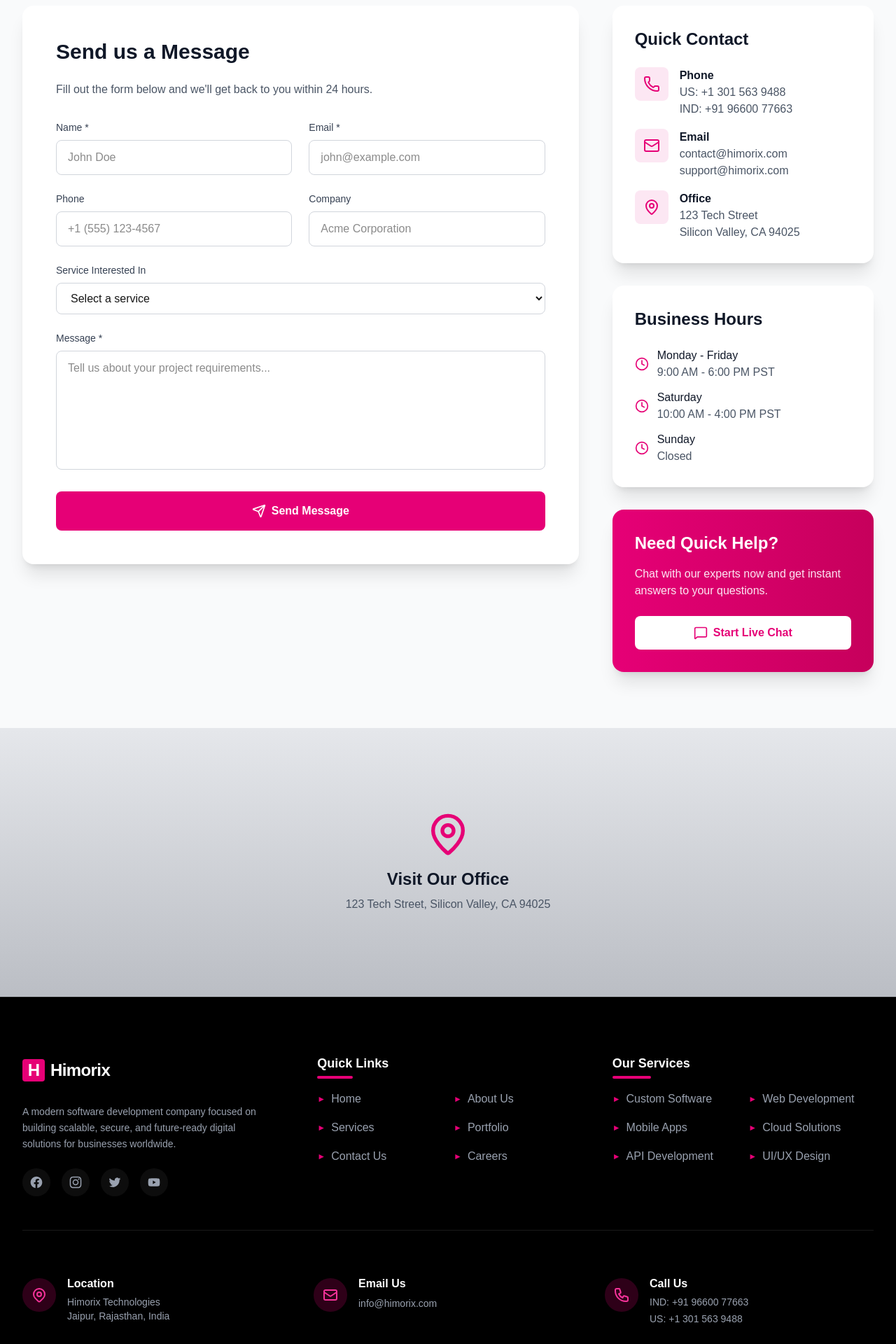
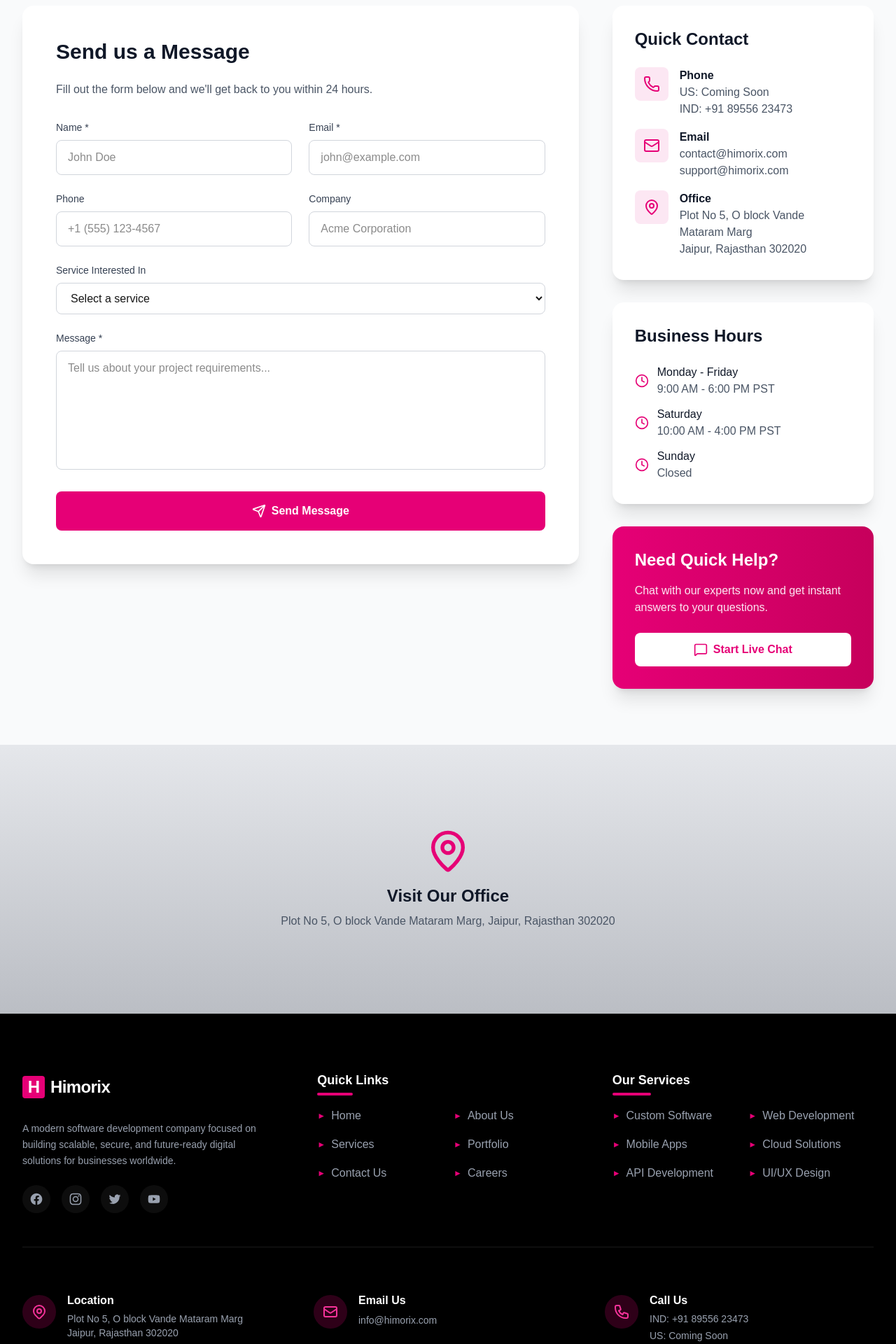
Before and after one commit to WehackerYT/Himorix, a Next.js app: page /contact in a window 1280 px wide. Shown: the part 620-2540 px from the top of the page at 70% size. Built offline with nearby package versions, Linux system fonts and the light colour scheme.

Commit message:
Remove dotsquares data - update contact details with Himorix info

```diff
--- a/src/app/about/page.tsx
+++ b/src/app/about/page.tsx
@@ -117,11 +117,11 @@
             </div>
             <div className="flex items-center gap-2">
               <Phone className="w-5 h-5 text-pink-400" />
-              <span>+1 (555) 123-4567</span>
+              <span>IND: +91 89556 23473</span>
             </div>
             <div className="flex items-center gap-2">
               <MapPin className="w-5 h-5 text-pink-400" />
-              <span>San Francisco, CA</span>
+              <span>Jaipur, Rajasthan 302020</span>
             </div>
             <div className="flex items-center gap-2">
               <Globe className="w-5 h-5 text-pink-400" />
--- a/src/app/contact/page.tsx
+++ b/src/app/contact/page.tsx
@@ -65,7 +65,7 @@
             <div className="flex flex-wrap justify-center gap-4">
               <div className="flex items-center gap-2 text-white bg-white/10 px-4 py-2 rounded-full">
                 <Phone className="w-4 h-4 text-pink-500" />
-                <span>+1 301 563 9488</span>
+                <span>Coming Soon</span>
               </div>
               <div className="flex items-center gap-2 text-white bg-white/10 px-4 py-2 rounded-full">
                 <Mail className="w-4 h-4 text-pink-500" />
@@ -228,8 +228,8 @@
                     </div>
                     <div>
                       <h4 className="font-semibold text-gray-900">Phone</h4>
-                      <p className="text-gray-600">US: +1 301 563 9488</p>
-                      <p className="text-gray-600">IND: +91 96600 77663</p>
+                      <p className="text-gray-600">US: Coming Soon</p>
+                      <p className="text-gray-600">IND: +91 89556 23473</p>
                     </div>
                   </div>
 
@@ -250,8 +250,8 @@
                     </div>
                     <div>
                       <h4 className="font-semibold text-gray-900">Office</h4>
-                      <p className="text-gray-600">123 Tech Street</p>
-                      <p className="text-gray-600">Silicon Valley, CA 94025</p>
+                      <p className="text-gray-600">Plot No 5, O block Vande Mataram Marg</p>
+                      <p className="text-gray-600">Jaipur, Rajasthan 302020</p>
                     </div>
                   </div>
                 </div>
@@ -308,7 +308,7 @@
           <div className="text-center">
             <MapPin className="w-16 h-16 text-pink-600 mx-auto mb-4" />
             <h3 className="text-2xl font-bold text-gray-900 mb-2">Visit Our Office</h3>
-            <p className="text-gray-600">123 Tech Street, Silicon Valley, CA 94025</p>
+            <p className="text-gray-600">Plot No 5, O block Vande Mataram Marg, Jaipur, Rajasthan 302020</p>
           </div>
         </div>
       </section>
--- a/src/components/Footer.tsx
+++ b/src/components/Footer.tsx
@@ -133,8 +133,8 @@
             <div>
               <h4 className="font-bold text-white mb-1 text-sm lg:text-base">Location</h4>
               <p className="text-gray-400 text-xs lg:text-sm">
-                Himorix Technologies<br />
-                Jaipur, Rajasthan, India
+                Plot No 5, O block Vande Mataram Marg<br />
+                Jaipur, Rajasthan 302020
               </p>
             </div>
           </div>
@@ -162,8 +162,8 @@
             <div>
               <h4 className="font-bold text-white mb-1 text-sm lg:text-base">Call Us</h4>
               <div className="text-gray-400 text-xs lg:text-sm space-y-1">
-                <p>IND: +91 96600 77663</p>
-                <p>US: +1 301 563 9488</p>
+                <p>IND: +91 89556 23473</p>
+                <p>US: Coming Soon</p>
               </div>
             </div>
           </div>
```
